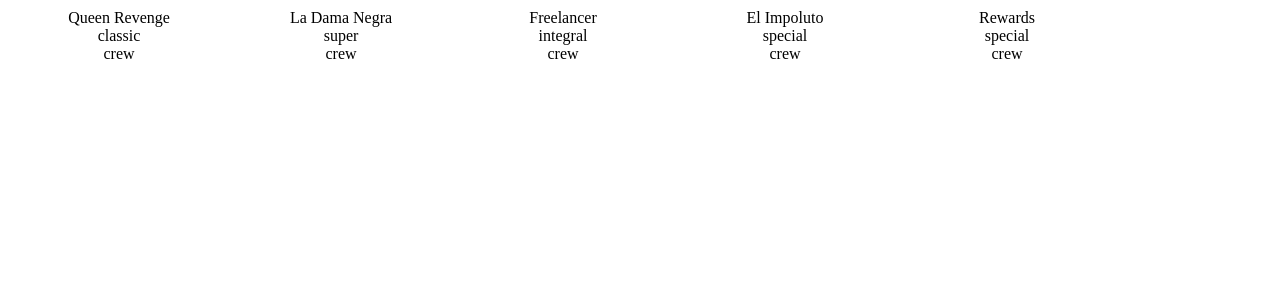
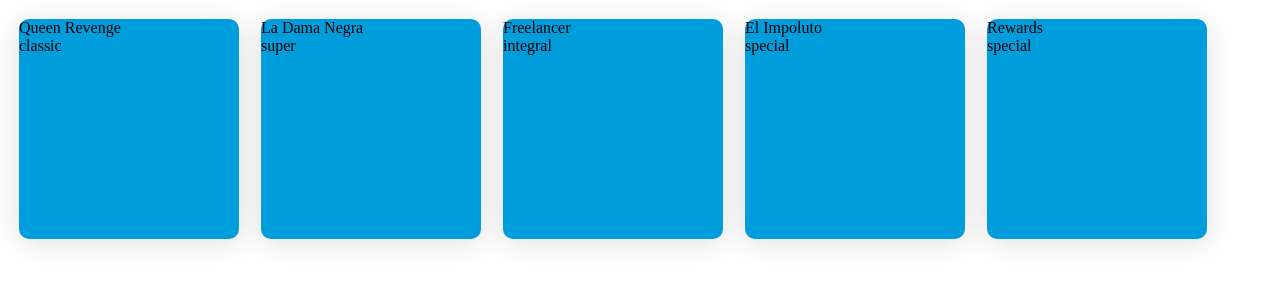
Before and after one commit to keyobs/react-mozaique-show, a React app: page / in a window 1280 px wide. Shown: the top 300 px of the page. Built offline with nearby package versions, Linux system fonts and the light colour scheme.

Commit message:
apply style as inline-css + animation

```diff
--- a/src/components/Mozaique.tsx
+++ b/src/components/Mozaique.tsx
@@ -1,6 +1,6 @@
 import './styles/mozaique.css';
 
-import { useEffect, useState } from 'react';
+import { CSSProperties, useEffect, useState } from 'react';
 
 import { ISpaceships } from '../interfaces/interfaceSpaceships';
 import { spaceships } from './mockups';
@@ -46,15 +46,72 @@ export default Mozaique;
 const Card = (props: { spaceship: ISpaceships; isFlipped: boolean }) => {
   const { spaceship, isFlipped } = props;
 
+  const frontRotateY = `rotateY(${isFlipped ? 180 : 0}deg)`;
+  const backRotateY = `rotateY(${isFlipped ? 0 : -180}deg)`;
+
+  const styles: Record<string, CSSProperties> = {
+    container: {
+      width: 220,
+      height: 220,
+      backgroundColor: 'transparent',
+      border: '1px solid white',
+      borderRadius: 10,
+      margin: 10,
+      perspective: 1000,
+    },
+    inner: {
+      height: '100%',
+      width: '100%',
+      position: 'relative',
+    },
+    front: {
+      width: '100%',
+      height: '100%',
+      borderRadius: 10,
+      backgroundColor: '#009ddd',
+      boxShadow: 'rgb(0 0 0 / 13%) 0px 4px 31px',
+      backfaceVisibility: 'hidden',
+      WebkitBackfaceVisibility: 'hidden',
+      left: '0',
+      top: '0',
+      position: isFlipped ? 'absolute' : 'relative',
+      transformStyle: 'preserve-3d',
+      transform: frontRotateY,
+      transition: '0.8s',
+    },
+    back: {
+      width: 'calc(100% - 40px)',
+      height: 'calc(100% - 40px)',
+      padding: 20,
+      borderRadius: 10,
+      display: 'flex',
+      flexDirection: 'column',
+      justifyContent: 'space-around',
+      backgroundColor: '#02b6fe',
+      boxShadow: 'rgb(0 0 0 / 13%) 0px 4px 31px',
+      backfaceVisibility: 'hidden',
+      WebkitBackfaceVisibility: 'hidden',
+      left: '0',
+      top: '0',
+      position: isFlipped ? 'relative' : 'absolute',
+      //position: 'absolute',
+      transformStyle: 'preserve-3d',
+      transform: backRotateY,
+      transition: '0.8s',
+    },
+  };
+
   return (
-    <div className='flipCard'>
-      <div className='flipCardInner'>
-        <div id='frontCard'>
+    <div id='container' style={styles.container}>
+      <div id='inner' style={styles.inner}>
+        <div id='frontCard' style={styles.front}>
           <div>{spaceship.name}</div>
           <div>{spaceship.model}</div>
         </div>
 
-        <div id='backCard'>crew</div>
+        <div id='backCard' style={styles.back}>
+          crew
+        </div>
       </div>
     </div>
   );
```
